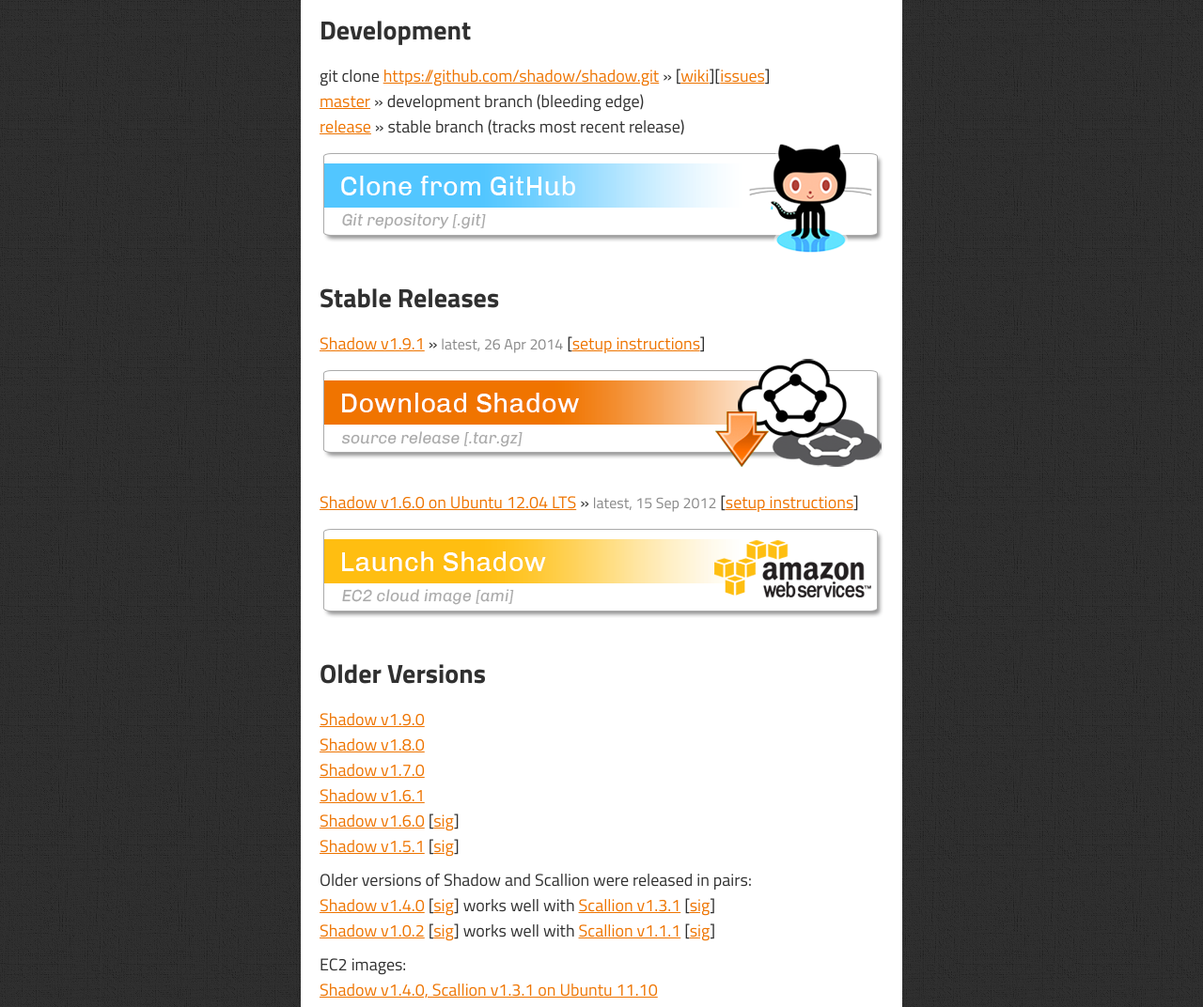
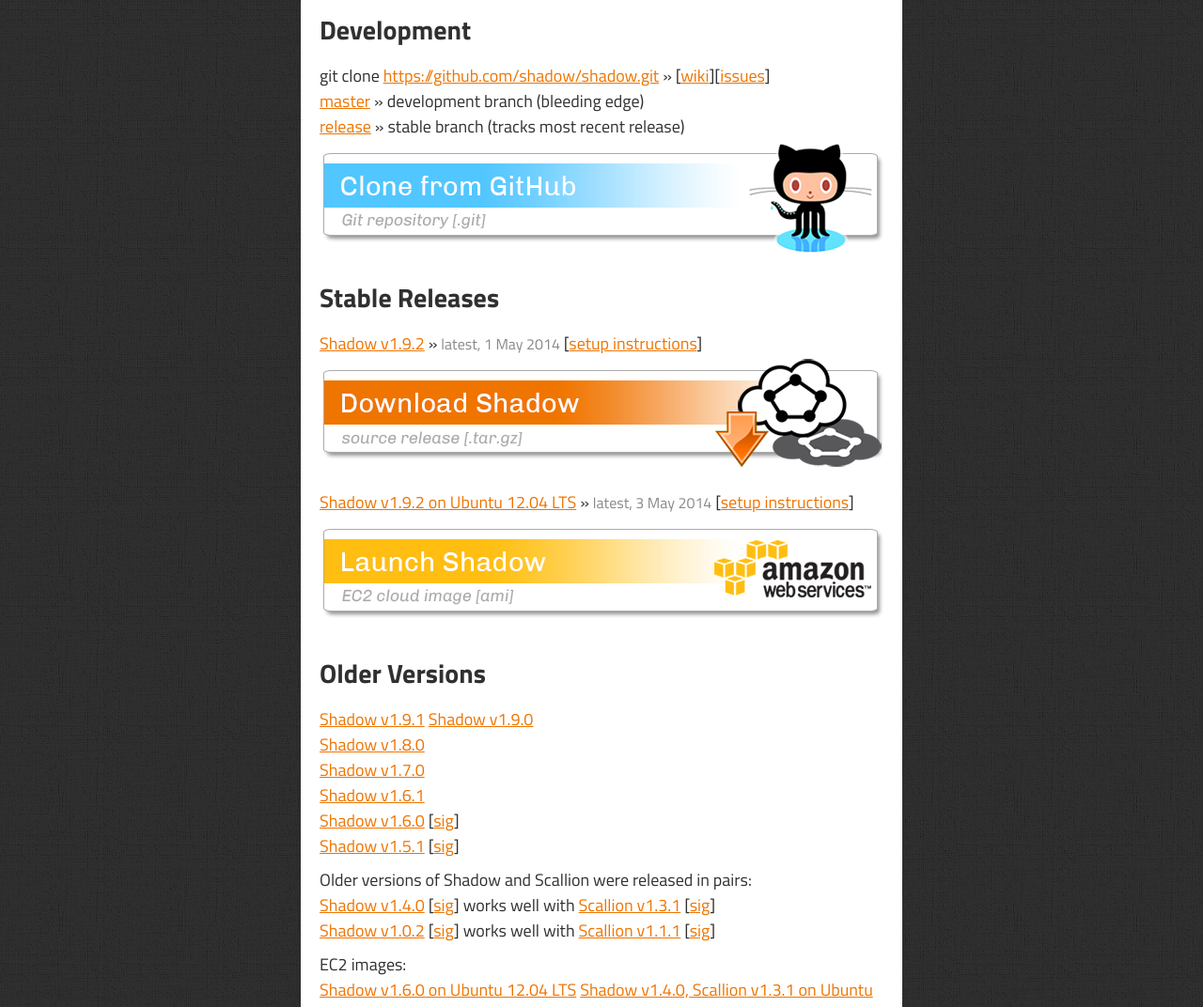
Before and after one commit to shadow/shadow.github.io, a Jekyll site: the page built from download/index.md, in a window 1280 px wide and 1400 px high, cut to the strip 278-1350 px from the top of the window. Shown: the whole strip at 94% size. Built offline with Jekyll 4.4.1, drawn with Linux system fonts in a browser that asks for light colours; some web fonts are replaced; Markdown is read by kramdown in place of the engine named in the settings.

Commit message:
update download links

```diff
--- a/download/index.md
+++ b/download/index.md
@@ -14,15 +14,16 @@
 Stable Releases
 ===============
 
-[Shadow v1.9.1][shadow-v1.9.1] &raquo; _latest, 26 Apr 2014_ \[[setup instructions][pcsetup]\]
-<a href="https://github.com/shadow/shadow/archive/v1.9.1.tar.gz"><img title="download latest stable release from github" src="/assets/shadow-download-button.png" /></a>
+[Shadow v1.9.2][shadow-v1.9.2] &raquo; _latest, 1 May 2014_ \[[setup instructions][pcsetup]\]
+<a href="https://github.com/shadow/shadow/archive/shadow-v1.9.2.tar.gz"><img title="download latest stable release from github" src="/assets/shadow-download-button.png" /></a>
 
-[Shadow v1.6.0 on Ubuntu 12.04 LTS][ec2-2]  &raquo; _latest, 15 Sep 2012_ \[[setup instructions][ec2setup]\]
+[Shadow v1.9.2 on Ubuntu 12.04 LTS][ec2-3]  &raquo; _latest, 3 May 2014_ \[[setup instructions][ec2setup]\]
 <a href="https://console.aws.amazon.com/ec2/home?region=us-east-1#launchAmi=ami-0f70c366"><img title="launch elastic compute cloud image" src="/assets/ec2-download-button.png" /></a>
 
 Older Versions
 ==============
 
+[Shadow v1.9.1][shadow-v1.9.1]
 [Shadow v1.9.0][shadow-v1.9.0]
 [Shadow v1.8.0][shadow-v1.8.0]
 [Shadow v1.7.0][shadow-v1.7.0]
@@ -35,6 +36,7 @@
 [Shadow v1.0.2][shadow-v1.0.2] \[[sig][shadow-v1.0.2-sig]\] works well with [Scallion v1.1.1][scallion-v1.1.1] \[[sig][scallion-v1.1.1-sig]\]
 
 EC2 images:
+[Shadow v1.6.0 on Ubuntu 12.04 LTS][ec2-2]
 [Shadow v1.4.0, Scallion v1.3.1 on Ubuntu 11.10][ec2-1]
 
 [gitrepo]: https://github.com/shadow/shadow.git
@@ -45,14 +47,16 @@
 [ec2setup]: https://github.com/shadow/shadow/wiki/Running-Shadow-on-EC2
 [issues]: https://github.com/shadow/shadow/issues/
 
+[ec2-3]: https://console.aws.amazon.com/ec2/home?region=us-east-1#launchAmi=ami-06ed0c6e
 [ec2-2]: https://console.aws.amazon.com/ec2/home?region=us-east-1#launchAmi=ami-0f70c366
 [ec2-1]: https://console.aws.amazon.com/ec2/home?region=us-east-1#launchAmi=ami-9b9447f2
 
-[shadow-v1.9.1]: https://github.com/shadow/shadow/archive/v1.9.1.tar.gz
-[shadow-v1.9.0]: https://github.com/shadow/shadow/archive/v1.9.0.tar.gz
-[shadow-v1.8.0]: https://github.com/shadow/shadow/archive/v1.8.0.tar.gz
-[shadow-v1.7.0]: https://github.com/shadow/shadow/archive/v1.7.0.tar.gz
-[shadow-v1.6.1]: https://github.com/shadow/shadow/archive/v1.6.1.tar.gz
+[shadow-v1.9.2]: https://github.com/shadow/shadow/archive/shadow-v1.9.2.tar.gz
+[shadow-v1.9.1]: https://github.com/shadow/shadow/archive/shadow-v1.9.1.tar.gz
+[shadow-v1.9.0]: https://github.com/shadow/shadow/archive/shadow-v1.9.0.tar.gz
+[shadow-v1.8.0]: https://github.com/shadow/shadow/archive/shadow-v1.8.0.tar.gz
+[shadow-v1.7.0]: https://github.com/shadow/shadow/archive/shadow-v1.7.0.tar.gz
+[shadow-v1.6.1]: https://github.com/shadow/shadow/archive/shadow-v1.6.1.tar.gz
 [shadow-v1.6.0]: https://github.com/downloads/shadow/shadow/shadow-v1.6.0.tar.gz
 [shadow-v1.6.0-sig]: https://github.com/downloads/shadow/shadow/shadow-v1.6.0.tar.gz.asc
 [shadow-v1.5.1]: https://github.com/downloads/shadow/shadow/shadow-v1.5.1.tar.gz
```
